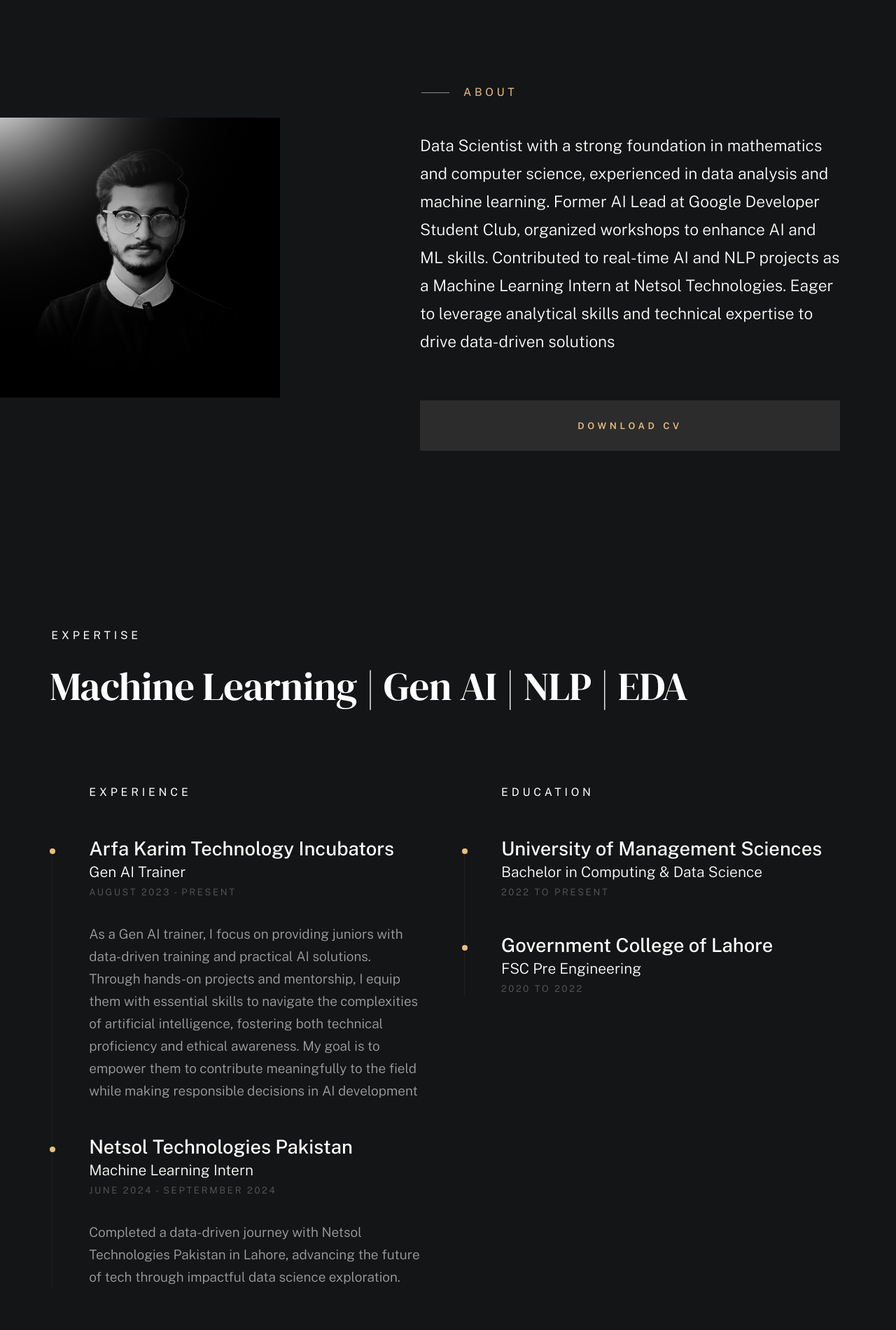
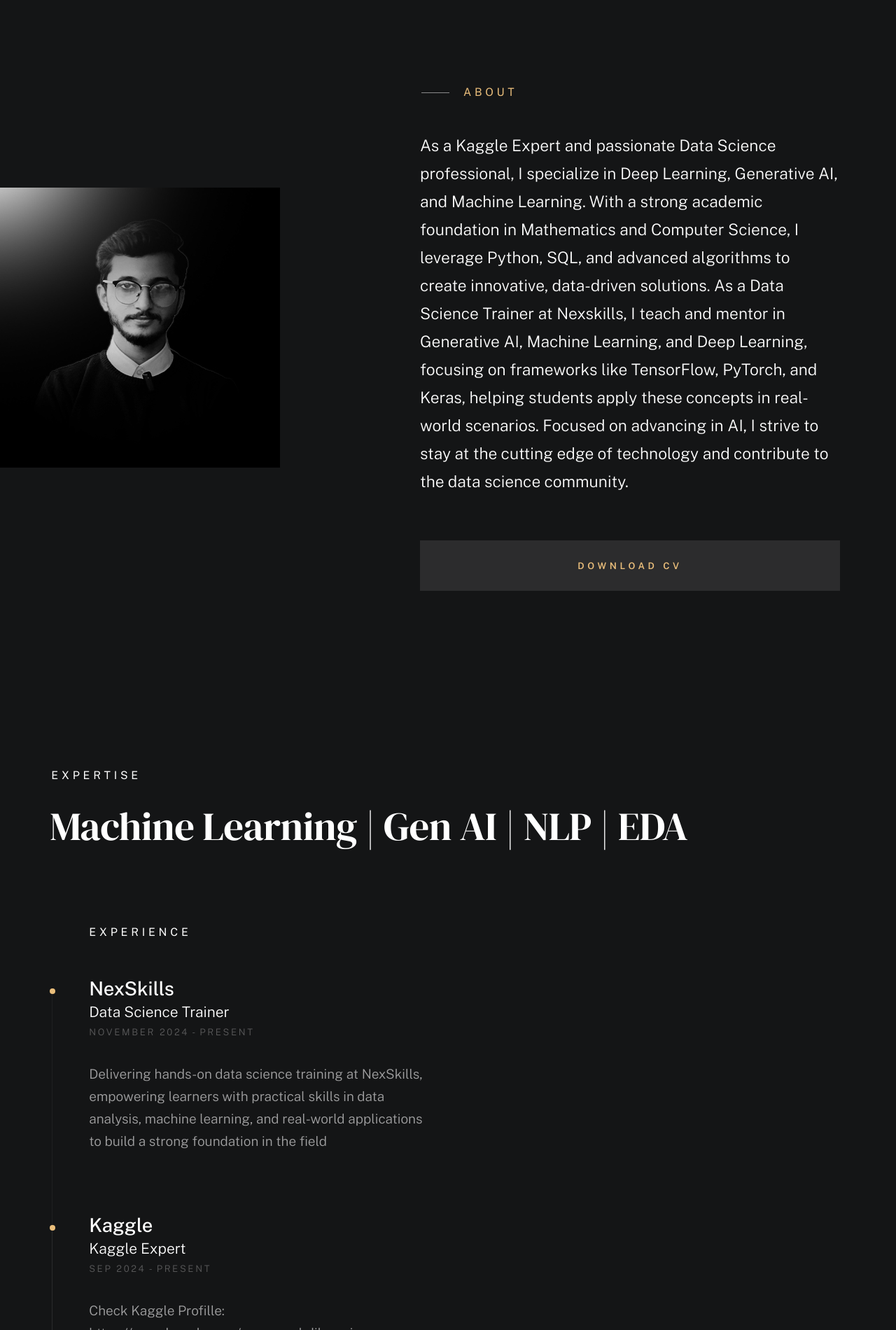
Before and after one commit to ArmanMehdi/Portfolio, a plain HTML site: page index.html in a window 1280 px wide. Shown: the part 900-2800 px from the top of the page at 70% size. Drawn offline with nearby package versions, Linux system fonts and the light colour scheme; a web font is replaced by a local one.

Commit message:
Update index.html

```diff
--- a/index.html
+++ b/index.html
@@ -105,6 +105,11 @@
                                 target="_blank">Linkedin</a></li>
                     </ul>
 
+                    <ul class="intro-social">
+                        <li><a href="https://www.kaggle.com/armanmehdikazmi"
+                                target="_blank">Kaggle</a></li>
+                    </ul>
+
                 </div> <!-- end intro content -->
 
                 <a href="#about" class="intro-scrolldown smoothscroll">
@@ -138,18 +143,19 @@
                                 About
                             </h2>
                             <p class="attention-getter" data-animate-el>
-                                Data Scientist with a strong foundation in mathematics and computer science, experienced
-                                in data analysis and machine
-                                learning.
-                                Former AI Lead at Google Developer Student Club, organized workshops to enhance AI and
-                                ML skills. Contributed to
-                                real-time
-                                AI and NLP projects as a Machine Learning Intern at Netsol Technologies. Eager to
-                                leverage analytical skills and
-                                technical
-                                expertise to drive data-driven solutions
+                                As a Kaggle Expert and passionate Data Science professional, I specialize in Deep Learning,
+                                Generative AI, and Machine Learning. With a strong academic foundation in Mathematics
+                                and Computer Science, I leverage Python, SQL, and advanced algorithms to create innovative,
+                                data-driven solutions.
+
+                                As a Data Science Trainer at Nexskills, I teach and mentor in Generative AI, Machine Learning,
+                                and Deep Learning, focusing on frameworks like TensorFlow, PyTorch, and Keras, helping students
+                                apply these concepts in real-world scenarios.
+
+                                Focused on advancing in AI, I strive to stay at the cutting edge of technology and contribute
+                                to the data science community.
                             </p>
-                            <a href="https://drive.google.com/file/d/1MrhGb6bFnOBP2-cSsTHRgIOqHYqfWUVR/view?usp=drive_link"
+                            <a href="https://drive.google.com/file/d/1FEysjNHbomzotr2ACHh5CjhbTBTBaDBW/view?usp=sharing"
                                 target="_blank" class="btn btn--medium u-fullwidth" data-animate-el>Download CV</a>
 
                         </div>
@@ -184,9 +190,41 @@
                             <div class="timeline__block">
                                 <div class="timeline__bullet"></div>
                                 <div class="timeline__header">
+                                    <h4 class="timeline__title">NexSkills </h3>
+                                        <h5 class="timeline__meta">Data Science Trainer</h5>
+                                        <p class="timeline__timeframe">November 2024 - Present</p>
+                                </div>
+                                <div class="timeline__desc">
+                                    <p> Delivering hands-on data science training at NexSkills,
+                                        empowering learners with practical skills in data analysis, machine learning,
+                                        and real-world applications to build a strong foundation in the field</p>
+                                </div>
+
+                            </div>
+
+                        <div class="timeline" data-animate-el>
+
+                            <div class="timeline__block">
+                                <div class="timeline__bullet"></div>
+                                <div class="timeline__header">
+                                    <h4 class="timeline__title">Kaggle</h3>
+                                        <h5 class="timeline__meta">Kaggle Expert</h5>
+                                        <p class="timeline__timeframe">Sep 2024 - Present</p>
+                                </div>
+                                <div class="timeline__desc">
+                                    <p>Check Kaggle Profille:
+                                         https://www.kaggle.com/armanmehdikazmi</p>
+                                </div>
+                            </div>
+
+                        <div class="timeline" data-animate-el>
+
+                            <div class="timeline__block">
+                                <div class="timeline__bullet"></div>
+                                <div class="timeline__header">
                                     <h4 class="timeline__title">Arfa Karim Technology Incubators </h3>
                                         <h5 class="timeline__meta">Gen AI Trainer</h5>
-                                        <p class="timeline__timeframe">August 2023 - Present</p>
+                                        <p class="timeline__timeframe">August 2023 - Nov 2024</p>
                                 </div>
                                 <div class="timeline__desc">
                                     <p>As a Gen AI trainer, I focus on providing juniors with data-driven training and
```
